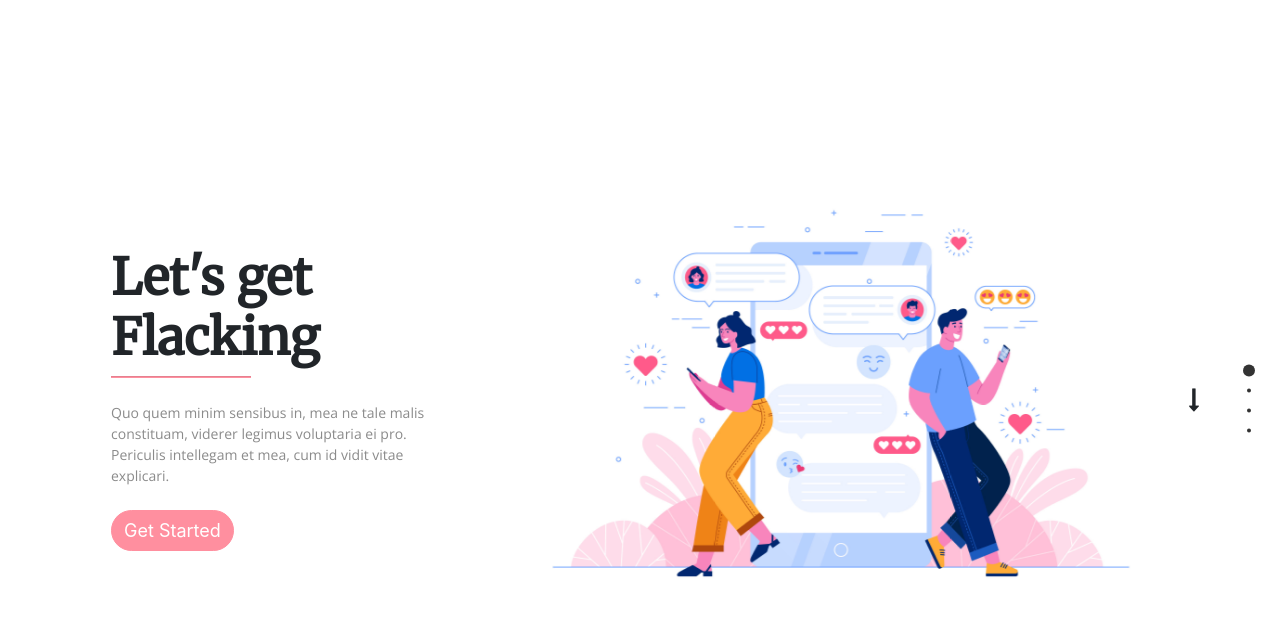
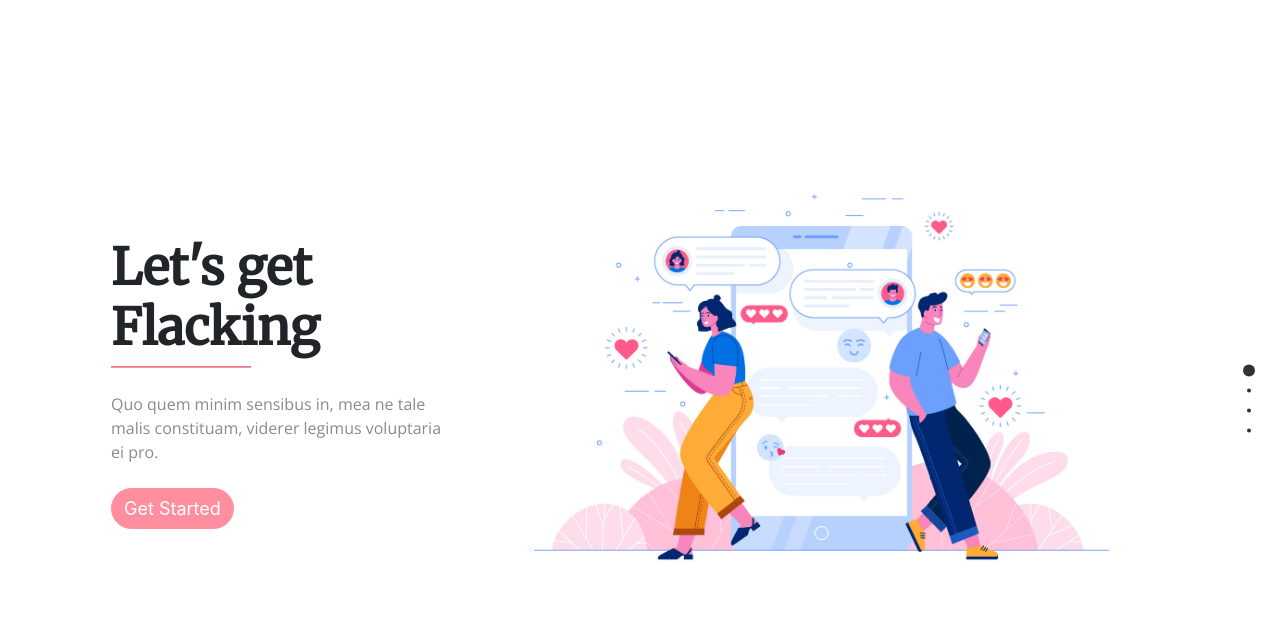
Before and after one commit to meemeee/flack, a Flask app: page / in a window 1280 px wide. Shown: the top 631 px of the page. Run offline with Flask 2, Linux system fonts and the light colour scheme; some libraries are stand-ins or nearby versions.

Commit message:
cosmetic changes

```diff
--- a/application.py
+++ b/application.py
@@ -119,7 +119,7 @@
         elif name in channel_list:
             return render_template("error.html", message="Unavailable channel name. Please choose another.")
         else:
-            # Demo: channel_list = [{name: {'desc': description, 'messages': []}},...]
+            # Format: channel_list = [{name: {'desc': description, 'messages': []}},...]
             Dict = {}
             Dict[name] = {'desc': description, 'messages': []}
 
@@ -171,4 +171,4 @@
 
 if __name__ == '__main__':
     socketio.run(app, debug=True)
-    app.run(host="0.0.0.0", port=8000)
+    app.run(host="0.0.0.0", port=5000)
--- a/static/channel.js
+++ b/static/channel.js
@@ -123,7 +123,7 @@
                 return false;
             else {
                 const newmess_alert = document.createElement('i');
-                newmess_alert.setAttribute('class', 'fa fa-circle ml-2');
+                newmess_alert.setAttribute('class', 'fa fa-circle float-right');
                 newmess_channel_name.append(newmess_alert);
                 newmess_channel.classList.add('unread');
             }
--- a/static/index.js
+++ b/static/index.js
@@ -1,3 +1,9 @@
+// Start showing arrow-down when mouse move
+function showArrow () {
+    document.querySelector('.arrow-wrapper').style.visibility = "visible";
+    document.querySelector('.arrow-wrapper').classList.add('animated', 'fadeInDown')
+}
+
 $(document).ready(function () {
     // Redirect to last channel if this is not the first visit
     if (localStorage.getItem('last_channel') && document.querySelector('#last_channel')) {
@@ -30,6 +36,7 @@
             if (index.index == 0 && direction == 'down') {
                 // Remove 'delay' attribute in section 0
                 document.querySelector('.zero .is-animated').classList.remove('animated', 'fadeIn');
+                document.querySelector('.fa-long-arrow-down').style.display = "none";
                 // Animate next section
                 animateCSS('.first .is-animated', 'fadeInUp');
             }
--- a/static/style.css
+++ b/static/style.css
@@ -1,5 +1,6 @@
 img {
   max-width: 600px;
+  max-height: 600px;
   position: relative;
   z-index: -1;
 
@@ -17,7 +18,7 @@
 .section p, .slide p {
 	font-family: 'Open Sans';
 	color: rgb(139, 139, 139);
-	font-size: 14px;
+	font-size: 16px;
 }
 
 .section hr {
@@ -202,7 +203,7 @@
   background: rgb(242, 242, 242);
 	border-radius: 15px 15px 15px 0px;
 	margin: 0;
-  color: black;
+  color: rgb(58, 58, 58);
   line-height: 1.2rem;
 	padding: 10px 10px 10px 10px;
 }
@@ -240,7 +241,7 @@
 }
 
 .channel-desc {
-  font-size: 14px;
+  font-size: 15px;
   color: rgb(168, 167, 167);
 }
 
@@ -249,7 +250,7 @@
 }
 .opponent-name {
   color: rgb(129, 129, 129);
-  font-weight: bold;
+  font-weight: 600;
 }
 
 p[class="avatar text-center"] {
@@ -275,7 +276,11 @@
   border-radius: 100px;
 
 }
-
+.fa.fa-long-arrow-down {
+  font-size: 2rem;
+  animation-duration: 3s;
+  color: rgb(255, 143, 159);
+}
 .fa.fa-paper-plane {
   font-size: 1.9rem;
   color: rgb(255, 143, 159);
--- a/templates/index.html
+++ b/templates/index.html
@@ -24,7 +24,7 @@
         </div>
 
         <div class="col-lg-6 ml-auto">
-                <img src="../static/media/9.jpg" alt="" class="img-fluid animated fadeInDown">
+            <img src="../static/media/9.jpg" class="img-fluid animated fadeInDown">
         </div>
     </div>
 </div>
@@ -32,42 +32,42 @@
 {% else %}
 <div id="fullpage" class="fullpage-wrapper">
     <div class="section zero">
-            <div class="row align-items-center px-5 mx-5">
+        <div class="row align-items-center px-5 mx-5" onmousemove="showArrow()">
             <div class="col-lg-4 my-4">
                 <div class="is-animated animated fadeIn delay-0.2s">
                     <h2>Let's get Flacking</h2>
                     <hr>
-                        <p class="my-4 mb-0">Quo quem minim sensibus in, mea ne tale malis constituam, viderer legimus voluptaria ei pro.
-                            Periculis intellegam et mea, cum id vidit vitae explicari.
+                    <p class="my-4 mb-0">Quo quem minim sensibus in, mea ne tale malis constituam, viderer legimus
+                        voluptaria ei pro.
                     </p>
-
                 </div>
                 <button class="CTA btn btn-primary shadow-none rounded-pill">Get Started</button>
             </div>
             <div class="col-lg-8 ml-auto animated fadeIn delay-0.2s">
-                    <img src="../static/media/1.jpg" alt="" class="img-fluid">
+                <img src="../static/media/1.jpg" class="img-fluid">
+            </div>
         </div>
         <div class="row align-items-end justify-content-center">
-                    <i class="fa fa-long-arrow-down" style="font-size: 1.5rem"></i>
+            <div class="arrow-wrapper" style="visibility: hidden;">
+                <i class="fa fa-long-arrow-down animated infinite flash"></i>
             </div>
         </div>
-
     </div>
     <div class="section first">
         <div class="row align-items-center px-5 mx-5">
             <div class="col-lg-4 my-4">
                 <div class="is-animated delay-0.2s">
-                        <h2>No registration</h2>
+                    <h2>No registration needed</h2>
                     <hr>
-                        <p class="my-4 mb-0">Vestibulum consectetur tempus ligula eget pretium. Sed et turpis vitae urna fringilla molestie.
-                            Class aptent taciti sociosqu ad litora torquent per conubia nostra, per inceptos himenaeos.
+                    <p class="my-4 mb-0">Quo quem minim sensibus in, mea ne tale malis constituam, viderer legimus
+                        voluptaria ei pro.
                     </p>
 
                 </div>
                 <button class="CTA btn btn-primary shadow-none rounded-pill">Get Started</button>
             </div>
             <div class="col-lg-8 ml-auto">
-                    <img src="../static/media/2.jpg" alt="" class="img-fluid  ">
+                <img src="../static/media/2.jpg" class="img-fluid">
             </div>
         </div>
     </div>
@@ -77,15 +77,15 @@
                 <div class=" is-animated delay-0.2s">
                     <h2>It's simple. It's free.</h2>
                     <hr>
-                        <p class="my-4 mb-0">Duis efficitur risus at ex malesuada aliquet. Nuno cursus bibendum est, eget placerat libero maximus a.
-                            In lectus quam, tincidunt vitae feugiat non, varius in odio.
+                    <p class="my-4 mb-0">Quo quem minim sensibus in, mea ne tale malis constituam, viderer legimus
+                        voluptaria ei pro.
                     </p>
 
                 </div>
                 <button class="CTA btn btn-primary shadow-none rounded-pill">Get Started</button>
             </div>
             <div class="col-lg-8 ml-auto">
-                    <img src="../static/media/4.jpg" alt="" class="img-fluid  ">
+                <img src="../static/media/4.jpg" class="img-fluid">
             </div>
         </div>
     </div>
@@ -96,22 +96,22 @@
                     <div class="is-animated delay-0.2s">
                         <h2>Join chats worldwide</h2>
                         <hr>
-                            <p class="my-4 mb-0">Nulla odio metus, gravida vel ante eu, tincidunt gravida risus.
-                                Sed quis lacus venenatis, euismod arcu sit amet, venenatis orci.
-
+                        <p class="my-4 mb-0">Quo quem minim sensibus in, mea ne tale malis constituam, viderer legimus
+                            voluptaria ei pro.
                         </p>
 
                     </div>
                     <button id="get-started" class="btn btn-primary shadow-none rounded-pill">Get Started</button>
                 </div>
                 <div class="col-lg-8 ml-auto">
-                        <img src="../static/media/3.jpg" alt="" class="img-fluid  ">
+                    <img src="../static/media/3.jpg" class="img-fluid">
                 </div>
             </div>
         </div>
         <div class="slide" data-anchor="secondSlide">
-                <div class="row justify-content-center px-5 mx-5">
-                    <div class="col-md-8 my-5">
+            <div class="px-5 mx-5">
+                <div class="row justify-content-center">
+                    <div class="col-12 col-lg-6 my-5">
                         <div class="col-10 mx-auto">
                             <h2>Before we go...</h2>
                             <h3>Please tell us your name</h3>
@@ -130,9 +130,11 @@
                             </form>
                         </div>
                     </div>
-
-                    <div class="col-md-6">
-                        <img src="../static/media/8.jpg" alt="" class="img-fluid  ">
+                </div>
+                <div class="row justify-content-center">
+                    <div class="col-10 col-lg-5">
+                        <img src="../static/media/8.jpg" class="img-fluid">
+                    </div>
                 </div>
             </div>
         </div>
```
Also changed, not shown: templates/channel.html (+8 -8 lines), README.md, static/media/8 copy.jpg (added), static/media/8.jpg, 3 other files. Lines whose indentation alone changed are shown as unchanged.
